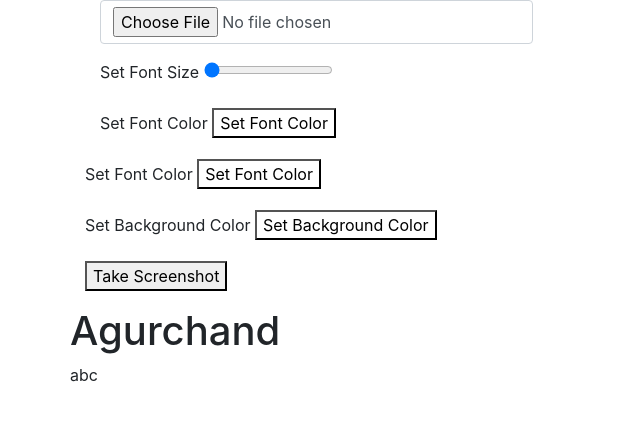
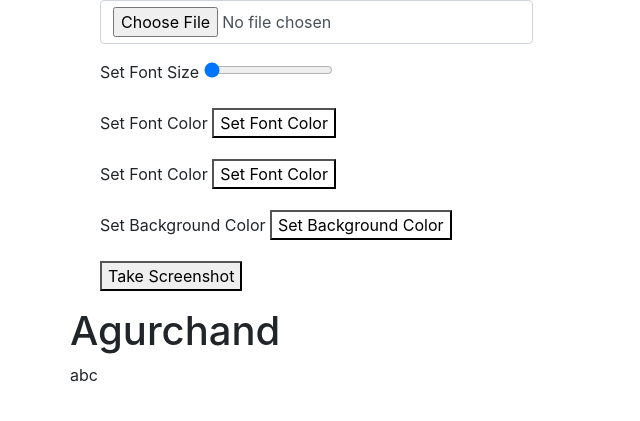
Before and after one commit to karangupta851/Projects, a PHP site: page /html-canvas-screenshot-master1/index.php in a window 1280 px wide. Shown: the top 421 px of the page, without its empty margins (0-640 px from the left). Run offline with PHP 8.4, Linux system fonts and the light colour scheme; some libraries are stand-ins or nearby versions.

Commit message:
Update index.php

```diff
--- a/html-canvas-screenshot-master1/index.php
+++ b/html-canvas-screenshot-master1/index.php
@@ -29,6 +29,7 @@
             <button class="jscolor {valueElement:'chosen-value', onFineChange:'setTextColor(this)'}" >Set Font Color</button>
         </div>
 	    </div>
+	    <div class="col-md-5">
  <div class="form-group">
 		<label for="fontColor">Set Font Color</label>
             <button class="jscolor {valueElement:'chosen-value1', onFineChange:'setTextColor1(this)'}">Set Font Color</button>
@@ -40,6 +41,7 @@
 		    <div class="form-group">
 		    <button id="take_screenshoot">Take Screenshot</button>
 		    </div>
+	    </div>
     </form>
 	<div id="capture" class="capture">
 		<div class="movable_div"> <h1>Agurchand</h1> </div>
```
